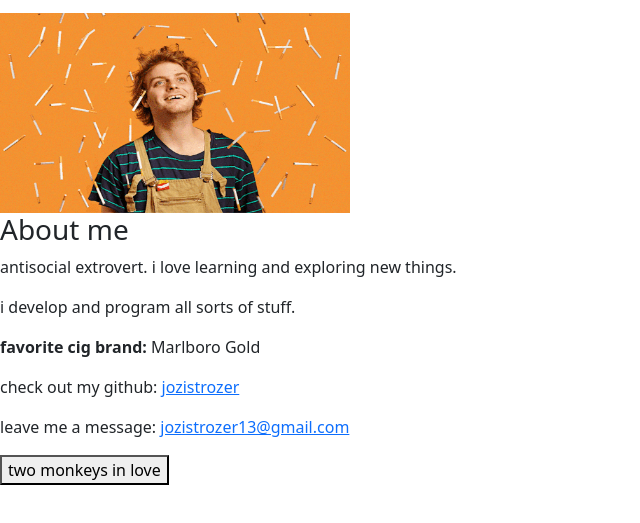
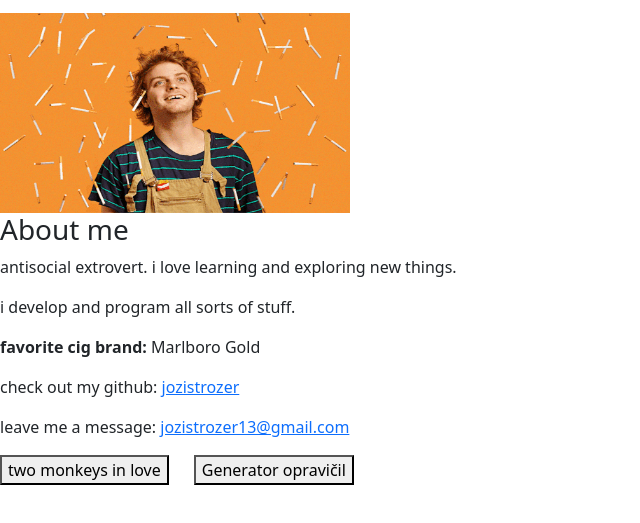
Before and after one commit to jozistrozer/jozistrozer.github.io, a plain HTML site: page index.html in a window 1280 px wide. Shown: the part 73-596 px from the top of the page, without its empty margins (0-640 px from the left). Drawn offline with nearby package versions, Linux system fonts and the light colour scheme.

Commit message:
Generator opravičil (nedelujoč)

```diff
--- a/index.html
+++ b/index.html
@@ -6,8 +6,17 @@
         <link href="https://cdn.jsdelivr.net/npm/bootstrap@5.0.0-beta1/dist/css/bootstrap.min.css" rel="stylesheet" integrity="sha384-giJF6kkoqNQ00vy+HMDP7azOuL0xtbfIcaT9wjKHr8RbDVddVHyTfAAsrekwKmP1" crossorigin="anonymous">
         <script src="https://cdn.jsdelivr.net/npm/bootstrap@5.0.0-beta1/dist/js/bootstrap.bundle.min.js" integrity="sha384-ygbV9kiqUc6oa4msXn9868pTtWMgiQaeYH7/t7LECLbyPA2x65Kgf80OJFdroafW" crossorigin="anonymous"></script>
         <style>
-            html{
-                font:
+            #odsekGumbi{
+                display: flex;
+            }
+
+            #odsekGumbi a{
+                color: black;
+                text-decoration: none;
+            }
+
+            #odsekGumbi button{
+                margin-right: 25px;
             }
         </style>
     </head>
@@ -21,7 +30,12 @@
         <p><b>favorite cig brand: </b>Marlboro Gold</p>
         <p>check out my github: <a href="https://github.com/jozistrozer" target="_blank">jozistrozer</a></p>
         <p>leave me a message: <a href="mailto:jozistrozer13@gmail.com">jozistrozer13@gmail.com</a></p>
-        <button type="button" id="btnMonkey" onclick="ShowMonkeys();">two monkeys in love</button>
+
+        <div id="odsekGumbi">
+            <button type="button" id="btnMonkey" onclick="ShowMonkeys();">two monkeys in love</button>
+            <button type="button"><a href="generator_opravicil.html">Generator opravičil</a></button>
+        </div>
+
         <br>
         <img src="res/twomonkeysinlove.jpg" style="visibility: hidden; margin-top: 25px;" id="imgMonkey">
     </body>
```
Also changed, not shown: generator_opravicil.html (added, +29 -0 lines).
